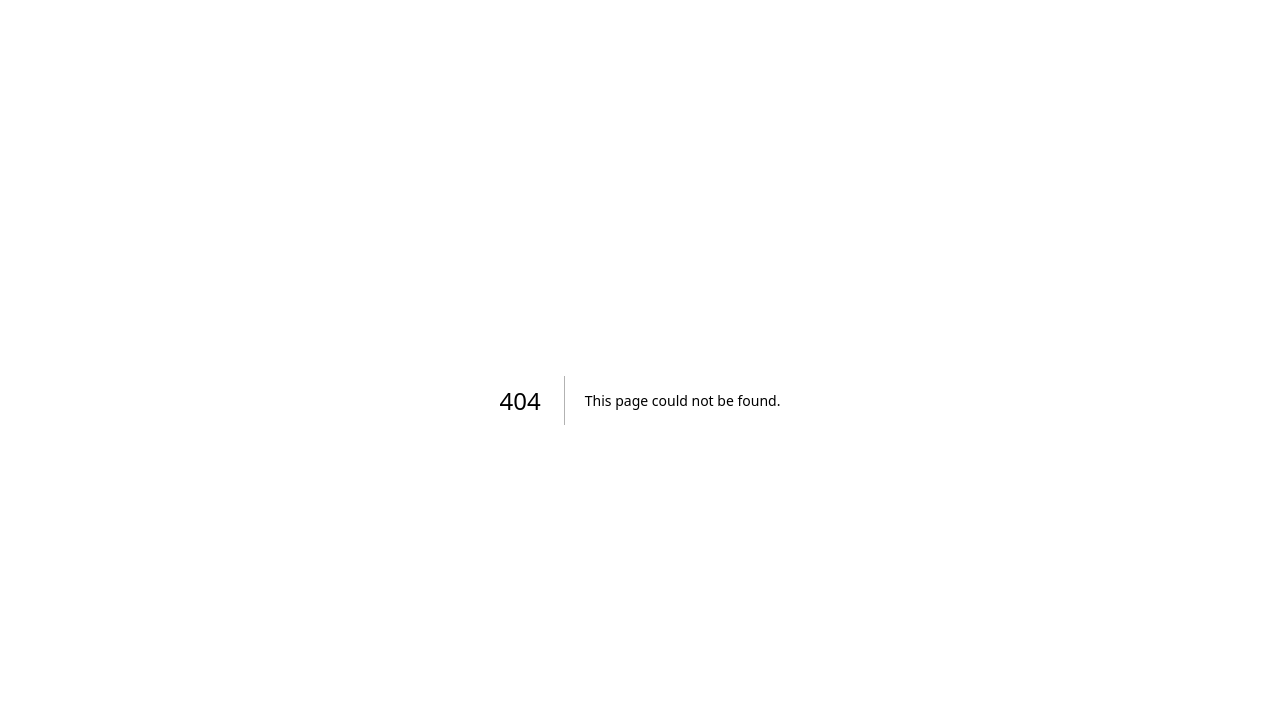
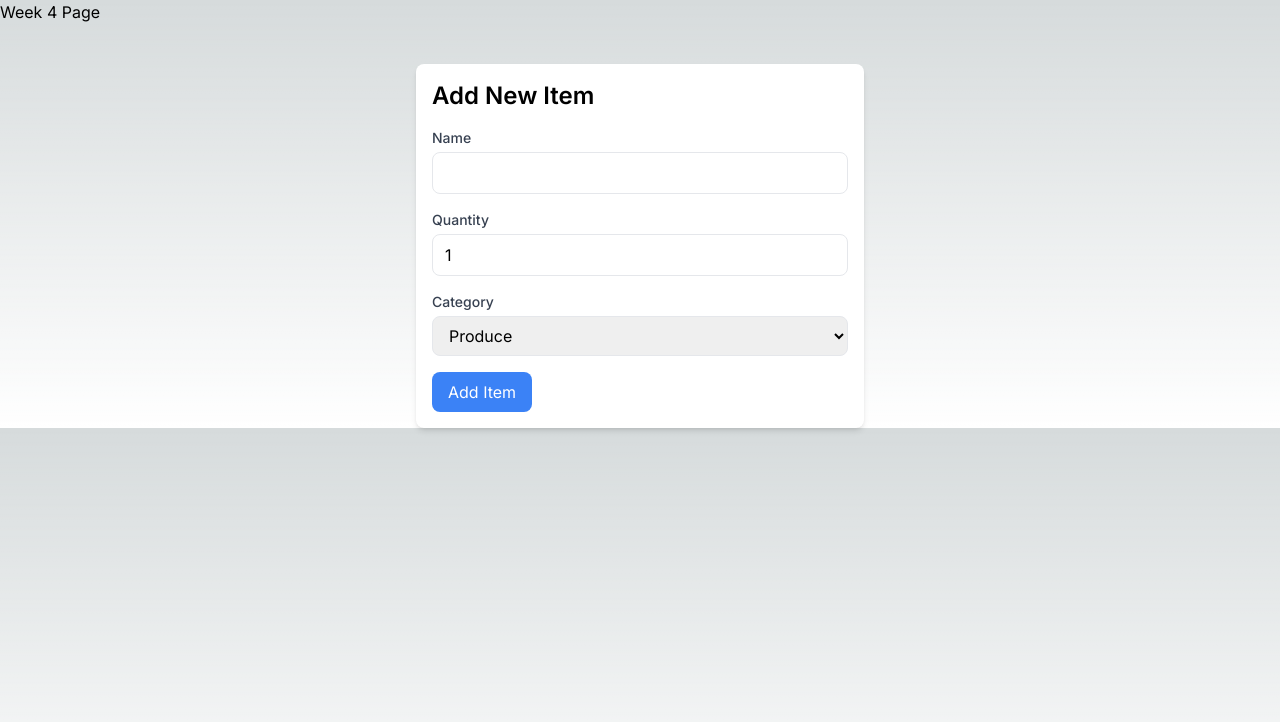
Before and after one commit to monkeyV100/cprg306-assignments, a Next.js app: page /week4 in a window 1280 px wide. Before the commit this address had no page. Shown: the top 722 px of the page. Built offline with nearby package versions, Linux system fonts and the light colour scheme.

Commit message:
week4
week4 assignment

```diff
--- a/app/page.js
+++ b/app/page.js
@@ -12,6 +12,9 @@ export default function HomePage(){
       <div>
         <Link href="/week3">Week3</Link>
       </div>
+      <div>
+        <Link href="/week4">Week4</Link>
+      </div>
     </div>
   );
 }
--- /dev/null
+++ b/app/week4/new-item.js
@@ -0,0 +1,110 @@
+"use client";
+import React, { useState } from 'react';
+
+
+function NewItem() {
+  // Initialize state variables
+  const [name, setName] = useState('');
+  const [quantity, setQuantity] = useState(1);
+  const [category, setCategory] = useState('produce');
+
+  // Form submission handler
+  const handleSubmit = (e) => {
+    e.preventDefault();
+
+    // Create an item object
+    const item = {
+      name,
+      quantity,
+      category,
+    };
+
+    // Log the item object to the console
+    console.log(item);
+
+    // Display an alert with the current state
+    alert(`Item Name: ${name}\nQuantity: ${quantity}\nCategory: ${category}`);
+
+    // Reset state variables
+    setName('');
+    setQuantity(1);
+    setCategory('produce');
+  };
+
+  return (
+    <div className="max-w-md mx-auto mt-10 p-4 bg-white rounded-lg shadow-md">
+      <h2 className="text-2xl font-semibold mb-4">Add New Item</h2>
+      <form onSubmit={handleSubmit}>
+        {/* Name Field */}
+        <div className="mb-4">
+          <label htmlFor="name" className="block text-sm font-medium text-gray-700">
+            Name
+          </label>
+          <input
+            type="text"
+            id="name"
+            name="name"
+            value={name}
+            onChange={(e) => setName(e.target.value)}
+            required
+            className="w-full mt-1 px-3 py-2 border rounded-lg focus:ring focus:ring-indigo-300 focus:outline-none"
+          />
+        </div>
+
+        {/* Quantity Field */}
+        <div className="mb-4">
+          <label htmlFor="quantity" className="block text-sm font-medium text-gray-700">
+            Quantity
+          </label>
+          <input
+            type="number"
+            id="quantity"
+            name="quantity"
+            min="1"
+            max="99"
+            value={quantity}
+            onChange={(e) => setQuantity(Number(e.target.value))}
+            required
+            className="w-full mt-1 px-3 py-2 border rounded-lg focus:ring focus:ring-indigo-300 focus:outline-none"
+          />
+        </div>
+
+        {/* Category Field */}
+        <div className="mb-4">
+          <label htmlFor="category" className="block text-sm font-medium text-gray-700">
+            Category
+          </label>
+          <select
+            id="category"
+            name="category"
+            value={category}
+            onChange={(e) => setCategory(e.target.value)}
+            className="w-full mt-1 px-3 py-2 border rounded-lg focus:ring focus:ring-indigo-300 focus:outline-none"
+          >
+            <option value="produce">Produce</option>
+            <option value="dairy">Dairy</option>
+            <option value="bakery">Bakery</option>
+            <option value="meat">Meat</option>
+            <option value="frozen">Frozen Foods</option>
+            <option value="canned">Canned Goods</option>
+            <option value="dry">Dry Goods</option>
+            <option value="beverages">Beverages</option>
+            <option value="snacks">Snacks</option>
+            <option value="household">Household</option>
+            <option value="other">Other</option>
+          </select>
+        </div>
+
+        {/* Submit Button */}
+        <button
+          type="submit"
+          className="bg-blue-500 text-white px-4 py-2 rounded-lg hover:bg-blue-600 focus:outline-none"
+        >
+          Add Item
+        </button>
+      </form>
+    </div>
+  );
+}
+
+export default NewItem;
--- /dev/null
+++ b/app/week4/page.js
@@ -0,0 +1,13 @@
+import React from 'react';
+import NewItem from './new-item'; // Import the NewItem component
+
+function Page() {
+  return (
+    <div>
+      <h1>Week 4 Page</h1>
+      <NewItem /> {/* Render the NewItem component here */}
+    </div>
+  );
+}
+
+export default Page;
```
